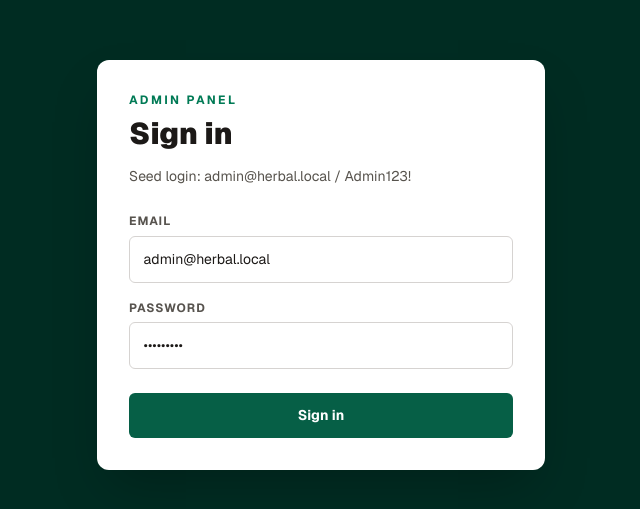
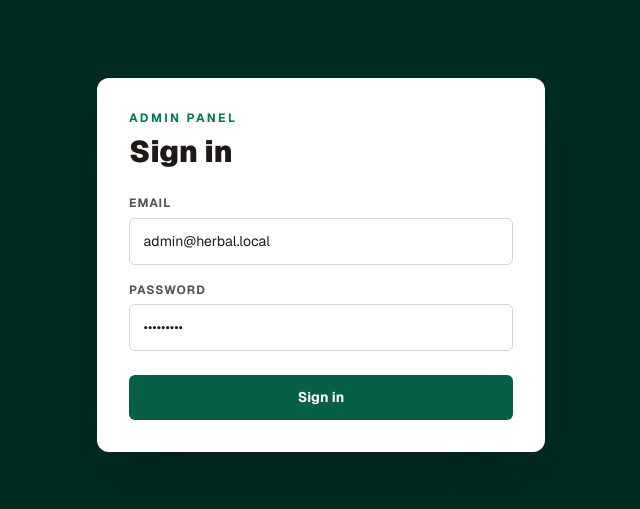
Before and after one commit to asad-24/herbal, a Next.js app: page /admin/login in a window 1280 px wide. Shown: the part 135-644 px from the top of the page, without its empty margins (319-959 px from the left). Built offline with nearby package versions, Linux system fonts and the light colour scheme.

Commit message:
Update shop branding

```diff
--- a/prisma/seed.ts
+++ b/prisma/seed.ts
@@ -199,7 +199,7 @@ async function main() {
 
   await prisma.siteSetting.create({
     data: {
-      storeName: "Waheed Herbal Store",
+      storeName: "Herbal Shop",
       phone: "+92 300 0000000",
       whatsappNumber: "923000000000",
       address: "Karachi, Pakistan",
--- a/src/app/admin/login/page.tsx
+++ b/src/app/admin/login/page.tsx
@@ -13,9 +13,6 @@ export default async function AdminLoginPage({ searchParams }: PageProps<"/admin
       >
         <p className="text-xs font-bold uppercase tracking-[0.2em] text-emerald-700">Admin panel</p>
         <h1 className="mt-2 text-3xl font-black">Sign in</h1>
-        <p className="mt-3 text-sm leading-6 text-stone-600">
-          Seed login: admin@herbal.local / Admin123!
-        </p>
         <div className="mt-6 grid gap-4">
           <label>
             <span className="admin-label">Email</span>
--- a/src/app/layout.tsx
+++ b/src/app/layout.tsx
@@ -14,7 +14,7 @@ const geistMono = Geist_Mono({
 });
 
 export const metadata: Metadata = {
-  title: "Waheed Herbal Store",
+  title: "Herbal Shop",
   description: "Herbal ecommerce store with COD ordering and WhatsApp support.",
 };
 
--- a/src/lib/fallback-data.ts
+++ b/src/lib/fallback-data.ts
@@ -1,5 +1,5 @@
 export const fallbackSettings = {
-  storeName: "Waheed Herbal Store",
+  storeName: "Herbal Shop",
   phone: "+92 300 0000000",
   whatsappNumber: "923000000000",
   address: "Karachi, Pakistan",
```
